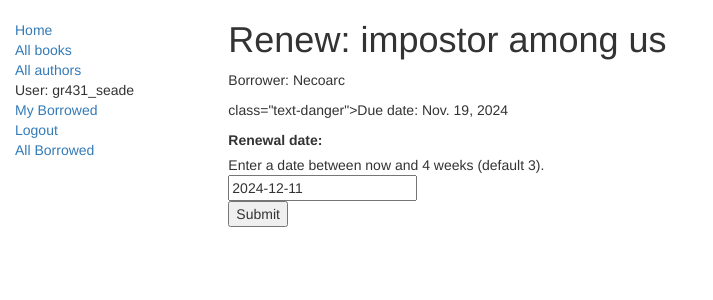
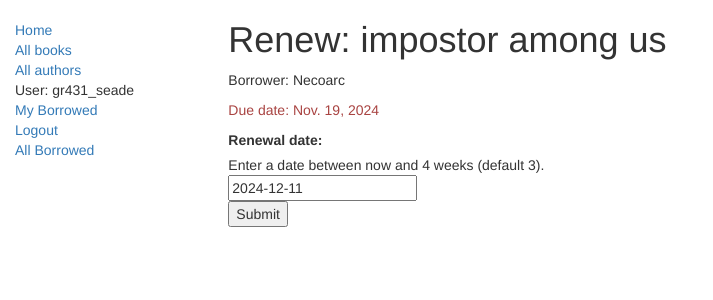
Before and after one commit to NepNepTea/practicDjango, a Django app: page /catalog/book/fad39ad9-a7b6-4df0-9e10-47116a322c43/renew/ in a window 1280 px wide. Shown: the top 300 px of the page, without its empty margins (0-713 px from the left). Run offline with Django 5.2, Linux system fonts and the light colour scheme; a user stored in the database is signed in; data comes from the database, SQL or seed files in the repository; both versions use the stored data as it was after the commit; some libraries are stand-ins or nearby versions.

Commit message:
renew html fix

```diff
--- a/catalog/templates/catalog/book_renew_librarian.html
+++ b/catalog/templates/catalog/book_renew_librarian.html
@@ -3,7 +3,7 @@
 
     <h1>Renew: {{bookinst.book.title}}</h1>
     <p>Borrower: {{bookinst.borrower}}</p>
-    <p>{% if bookinst.is_overdue %} class="text-danger"{% endif %}>Due date: {{bookinst.due_back}}</p>
+    <p{% if bookinst.is_overdue %} class="text-danger"{% endif %}>Due date: {{bookinst.due_back}}</p>
 
     <form action="" method="post">
         {% csrf_token %}
--- a/catalog/templates/catalog/bookinstance_list_borrowed_all.html
+++ b/catalog/templates/catalog/bookinstance_list_borrowed_all.html
@@ -9,6 +9,9 @@
       {% for bookinst in bookinstance_list %}
       <li class="{% if bookinst.is_overdue %}text-danger{% endif %}">
         <a href="{% url 'book-detail' bookinst.book.pk %}">{{bookinst.book.title}}</a> ({{ bookinst.due_back }}) - {{bookinst.borrower}}
+        {% if perms.catalog.can_mark_returned %}-
+          <a href="{% url 'renew-book-librarian' bookinst.id %}">Renew</a>
+        {% endif %}
       </li>
       {% endfor %}
     </ul>
```
Also changed, not shown: db.sqlite3.
